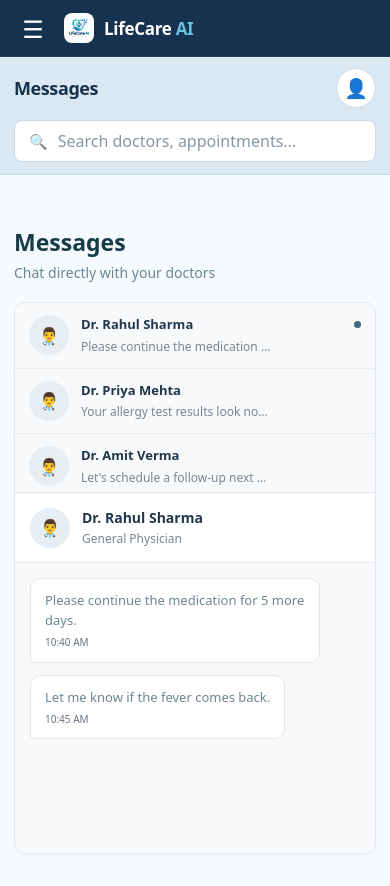
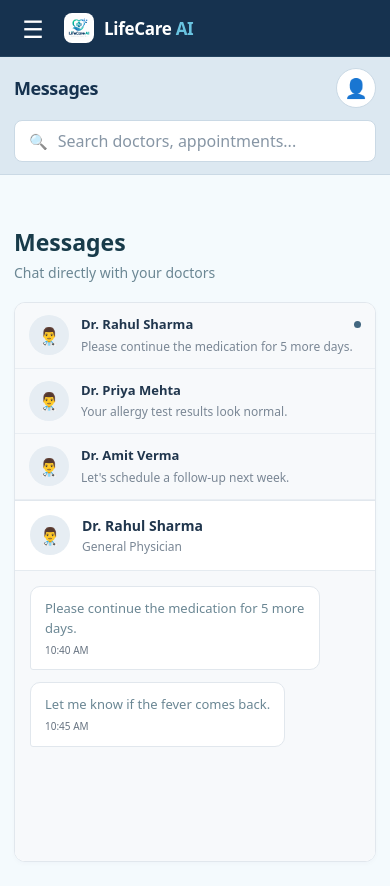
Before and after one commit to Diyamalik1536/LifeCare-AI, a React (Vite) app in the folder Patient/: page /messages in a window 390 px wide. Built offline with nearby package versions, Linux system fonts and the light colour scheme.

Commit message:
Update Messages.css

```diff
--- a/Patient/src/messages/Messages.css
+++ b/Patient/src/messages/Messages.css
@@ -1,4 +1,3 @@
-
 /* =========================================
    LIFECARE AI — PATIENT MESSAGES
    Clean, professional Doctor Portal styling
@@ -25,6 +24,7 @@
   grid-template-columns: 280px minmax(0, 1fr);
   width: 100%;
   height: 68vh;
+  height: 68dvh;
   min-height: 420px;
   max-height: 680px;
   overflow: hidden;
@@ -93,7 +93,7 @@
 }
 
 .messages-page .thread-info p {
-  max-width: 190px;
+  max-width: 100%;
   margin: 3px 0 0;
   color: #7A8795;
   font-size: 12px;
@@ -309,7 +309,7 @@
   }
 
   .messages-page .thread-list {
-    max-height: 190px;
+    max-height: 210px;
     border-right: none;
     border-bottom: 1px solid #E1E7ED;
   }
```
